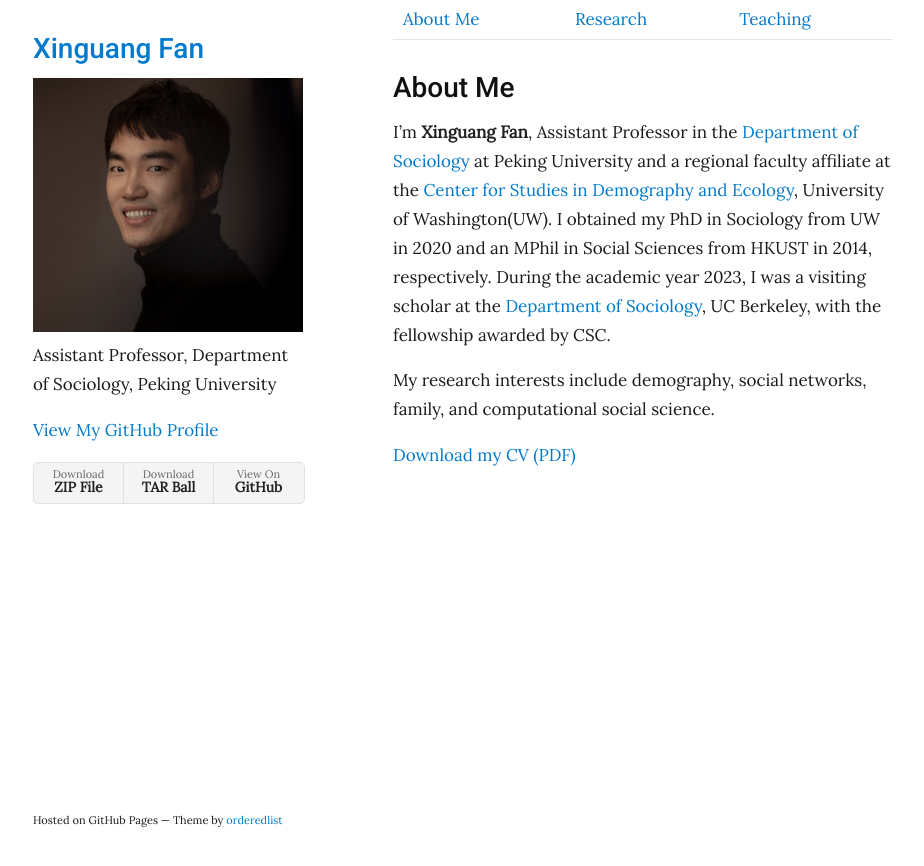
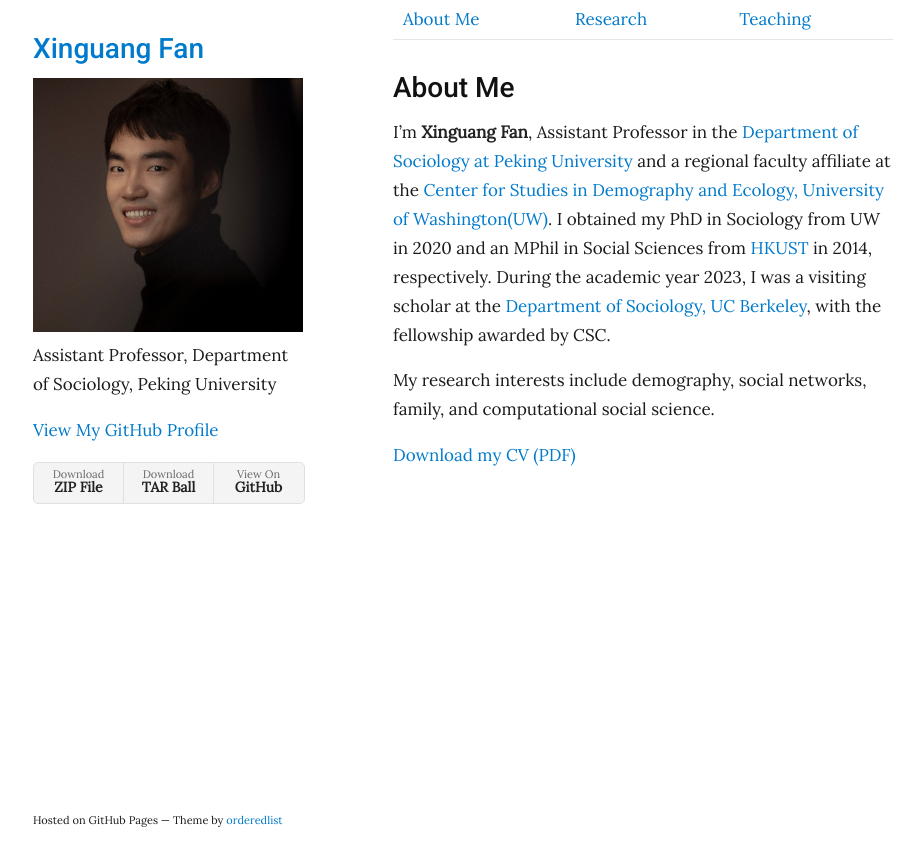
Before and after one commit to xinguang-fan/xinguang-fan.github.io, a Jekyll site: the page built from index.md, in a window 1280 px wide. Shown: the top 866 px of the page, without its empty margins (177-1101 px from the left). Built offline with Jekyll 4.4.1, drawn with Linux system fonts in a browser that asks for light colours; part of the change alters nothing that is shown.

```diff
--- a/index.md
+++ b/index.md
@@ -13,7 +13,7 @@ nav_order: 1
 
 # About Me
 
-I'm **Xinguang Fan**, Assistant Professor in the [Department of Sociology](http://www.shehui.pku.edu.cn/) at Peking University and a regional faculty affiliate at the [Center for Studies in Demography and Ecology](https://csde.washington.edu/), University of Washington(UW). I obtained my PhD in Sociology from UW in 2020 and an MPhil in Social Sciences from HKUST in 2014, respectively. During the academic year 2023, I was a visiting scholar at the [Department of Sociology](https://sociology.berkeley.edu/), UC Berkeley, with the fellowship awarded by CSC.
+I'm **Xinguang Fan**, Assistant Professor in the [Department of Sociology at Peking University](http://www.shehui.pku.edu.cn/) and a regional faculty affiliate at the [Center for Studies in Demography and Ecology, University of Washington(UW)](https://csde.washington.edu/). I obtained my PhD in Sociology from UW in 2020 and an MPhil in Social Sciences from [HKUST](https://sosc.hkust.edu.hk/) in 2014, respectively. During the academic year 2023, I was a visiting scholar at the [Department of Sociology, UC Berkeley](https://sociology.berkeley.edu/), with the fellowship awarded by CSC.
 
 My research interests include demography, social networks, family, and computational social science.
 
```
